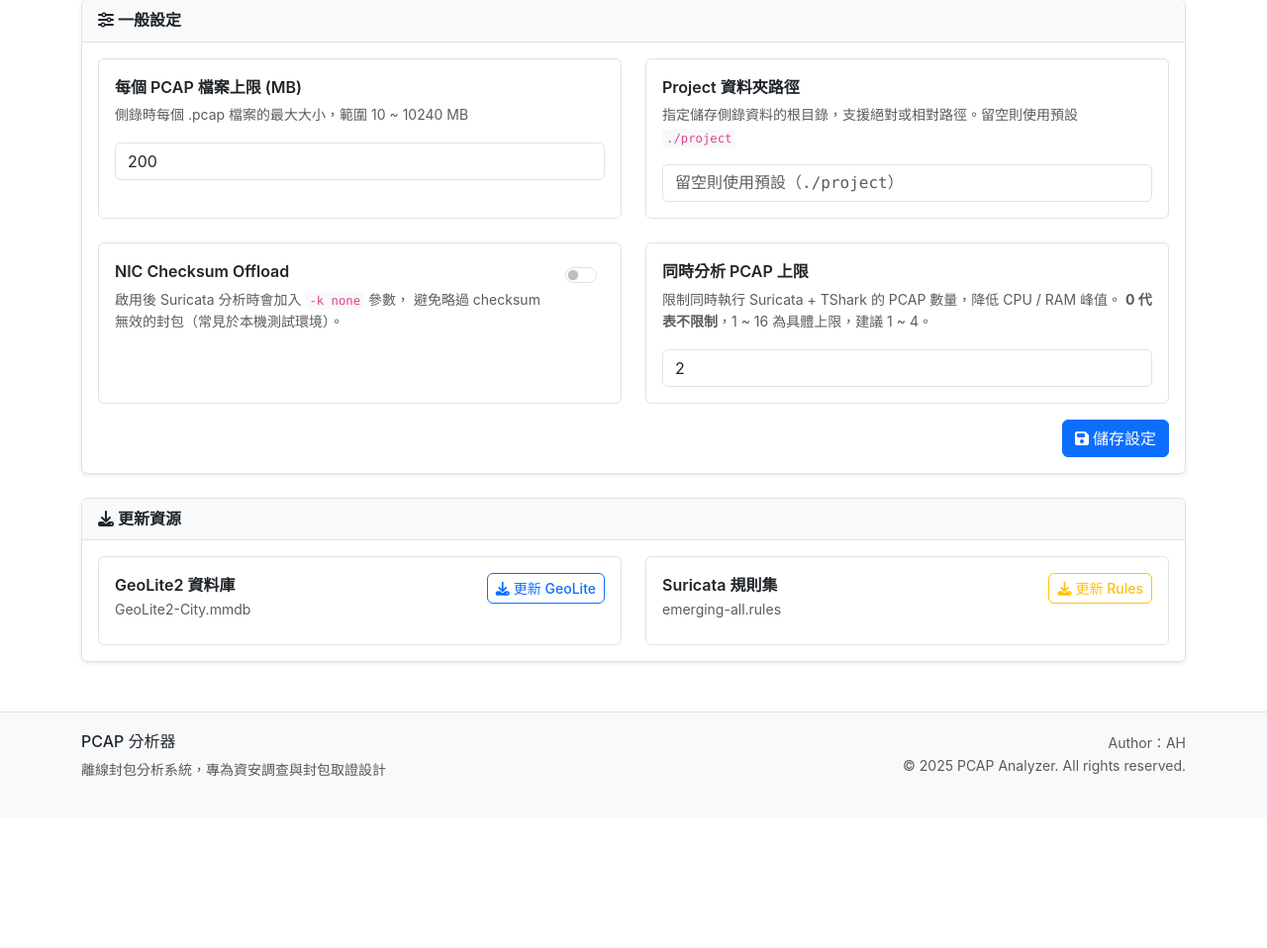
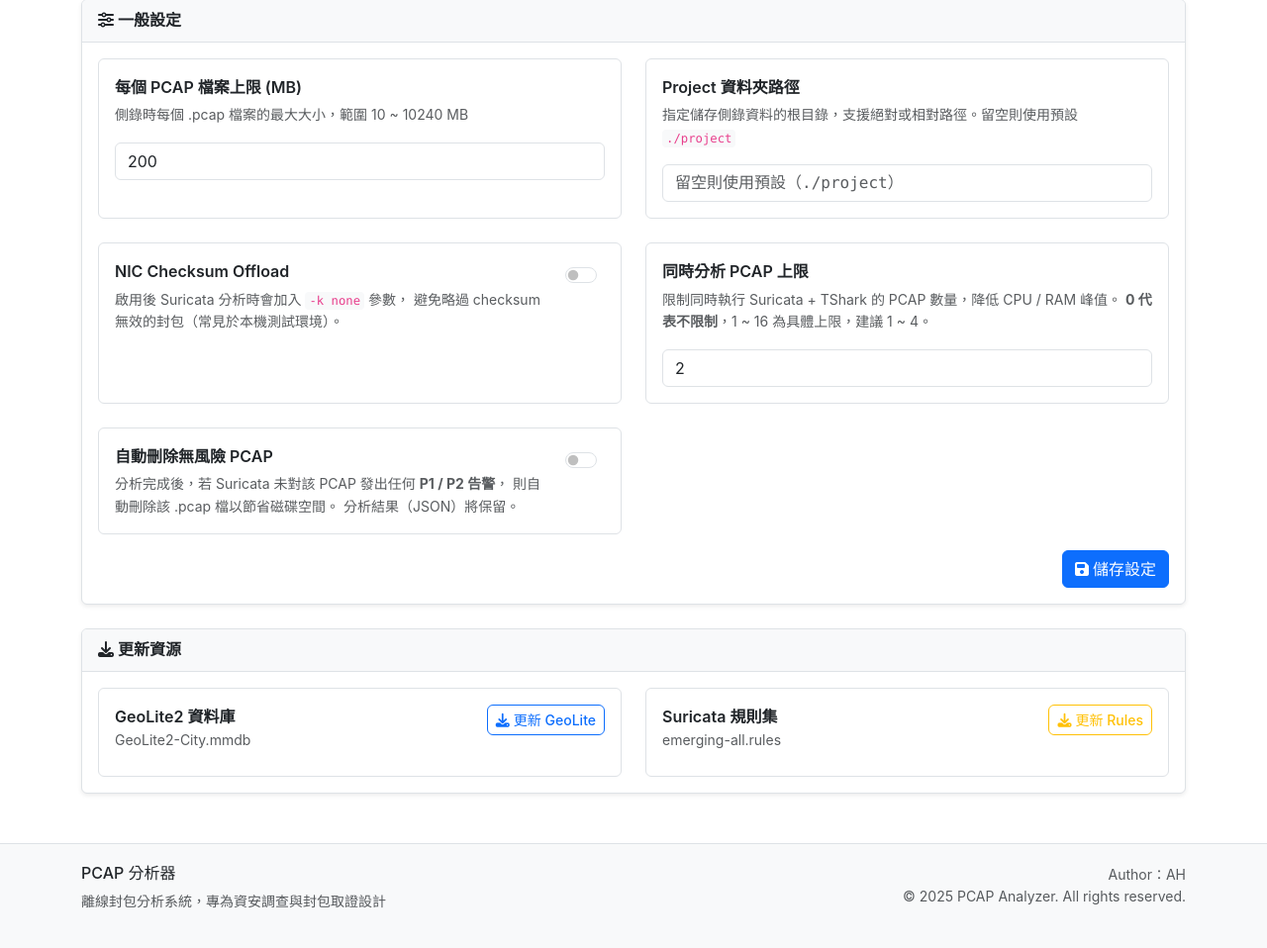
Before and after one commit to wolfheluo/NEW-PCAP-WEB, a Flask app: page /settings in a window 1280 px wide. Shown: the part 145-1103 px from the top of the page at 99% size. Before the commit the page ends 930 px from the top, so only its background shows below. Run offline with Flask 3, Linux system fonts and the light colour scheme; some libraries are stand-ins or nearby versions.

Commit message:
Add option to automatically delete safe PCAP files after analysis

```diff
--- a/main.py
+++ b/main.py
@@ -45,6 +45,7 @@ SETTING_FILE = "settings.json"
 PCAP_SPLIT_SIZE_KB = 204800  # 預設 200 MB
 CHECKSUM_OFFLOAD   = False   # NIC Checksum Offload，啟用則加 -k none
 MAX_CONCURRENT_ANALYSIS = 2  # 同時分析的 PCAP 上限（預設 2）
+DELETE_SAFE_PCAP      = False  # 分析後自動刪除無 P1/P2 告警的 PCAP
 
 os.makedirs(PROJECT_DIR, exist_ok=True)
 
@@ -74,6 +75,8 @@ if 'checksum_offload' in _cfg:
     CHECKSUM_OFFLOAD = bool(_cfg['checksum_offload'])
 if 'max_concurrent_analysis' in _cfg:
     MAX_CONCURRENT_ANALYSIS = max(0, int(_cfg['max_concurrent_analysis']))
+if 'delete_safe_pcap' in _cfg:
+    DELETE_SAFE_PCAP = bool(_cfg['delete_safe_pcap'])
 
 os.makedirs(PROJECT_DIR, exist_ok=True)
 
@@ -351,6 +354,21 @@ def _append_capture_log(project_name: str, msg: str, stage: str = ''):
         pass
 
 
+def _pcap_has_alerts(suricata_out_dir: str) -> bool:
+    """檢查單一 PCAP 的 Suricata fast.log 是否含有 P1/P2 告警（無告警 = 無風險）"""
+    fast_log = os.path.join(suricata_out_dir, 'fast.log')
+    if not os.path.exists(fast_log):
+        return False
+    try:
+        with open(fast_log, 'r', encoding='utf-8', errors='ignore') as f:
+            for line in f:
+                if '[**]' in line and ('Priority: 1' in line or 'Priority: 2' in line):
+                    return True
+    except Exception:
+        return True  # 讀取失敗時保守處理，不刪除
+    return False
+
+
 def _analyze_single_pcap(project_name, pcap_file, filter_ips):
     """對單一 PCAP 執行 Suricata + TShark 分析並推送進度"""
     project_dir = get_project_dir(project_name)
@@ -425,6 +443,16 @@ def _analyze_single_pcap_inner(project_name, pcap_file, filter_ips,
             'analyzed': analyzed, 'total': total_pcap,
         })
         _append_capture_log(project_name, f'完成分析 ({analyzed}/{total_pcap})：{fname}', 'done')
+
+        # 自動刪除無風險 PCAP（需設定啟用且 Suricata 無 P1/P2 告警）
+        if DELETE_SAFE_PCAP:
+            suricata_out_dir = os.path.join(project_dir, 'suricata', pcap_stem)
+            if not _pcap_has_alerts(suricata_out_dir):
+                try:
+                    os.remove(pcap_file)
+                    _append_capture_log(project_name, f'已刪除無風險 PCAP：{fname}', 'cleanup')
+                except Exception as _del_err:
+                    _append_capture_log(project_name, f'刪除無風險 PCAP 失敗：{_del_err}', 'error')
 
     except Exception as e:
         socketio.emit('analysis_error', {'project': project_name, 'error': str(e)})
@@ -1152,12 +1180,13 @@ def api_settings_get_config():
         'project_dir':            cfg.get('project_dir', ''),
         'checksum_offload':       cfg.get('checksum_offload', False),
         'max_concurrent_analysis': cfg.get('max_concurrent_analysis', MAX_CONCURRENT_ANALYSIS),
+        'delete_safe_pcap':       cfg.get('delete_safe_pcap', DELETE_SAFE_PCAP),
     })
 
 
 @app.route('/api/settings/config', methods=['POST'])
 def api_settings_save_config():
-    global PCAP_SPLIT_SIZE_KB, PROJECT_DIR, CHECKSUM_OFFLOAD, MAX_CONCURRENT_ANALYSIS, _analysis_semaphore
+    global PCAP_SPLIT_SIZE_KB, PROJECT_DIR, CHECKSUM_OFFLOAD, MAX_CONCURRENT_ANALYSIS, _analysis_semaphore, DELETE_SAFE_PCAP
     data = request.get_json(force=True)
     save = {}
 
@@ -1202,9 +1231,14 @@ def api_settings_save_config():
         except (ValueError, TypeError):
             pass
 
+    # 自動刪除無風險 PCAP
+    DELETE_SAFE_PCAP = bool(data.get('delete_safe_pcap', False))
+    save['delete_safe_pcap'] = DELETE_SAFE_PCAP
+
     _save_settings(save)
     return jsonify({'ok': True, 'pcap_split_mb': save['pcap_split_mb'], 'project_dir': PROJECT_DIR,
-                    'checksum_offload': CHECKSUM_OFFLOAD, 'max_concurrent_analysis': MAX_CONCURRENT_ANALYSIS})
+                    'checksum_offload': CHECKSUM_OFFLOAD, 'max_concurrent_analysis': MAX_CONCURRENT_ANALYSIS,
+                    'delete_safe_pcap': DELETE_SAFE_PCAP})
 
 
 @app.route('/api/settings/check')
--- a/templates/settings.html
+++ b/templates/settings.html
@@ -103,7 +103,25 @@
                            min="0" max="16" step="1" value="2">
                 </div>
             </div>
-
+            <!-- 自動刪除無風險 PCAP -->
+            <div class="col-md-6">
+                <div class="p-3 border rounded h-100">
+                    <div class="d-flex justify-content-between align-items-start">
+                        <div>
+                            <div class="fw-semibold mb-1">自動刪除無風險 PCAP</div>
+                            <div class="text-muted small">
+                                分析完成後，若 Suricata 未對該 PCAP 發出任何
+                                <strong>P1 / P2 告警</strong>，
+                                則自動刪除該 .pcap 檔以節省磁碟空間。
+                                分析結果（JSON）將保留。
+                            </div>
+                        </div>
+                        <div class="form-check form-switch ms-3 mt-1 flex-shrink-0">
+                            <input class="form-check-input" type="checkbox" id="input-delete-safe-pcap" role="switch">
+                        </div>
+                    </div>
+                </div>
+            </div>
         </div>
 
         <!-- 儲存按鈕 -->
@@ -187,9 +205,10 @@ fetch('/api/settings/config')
         }
         document.getElementById('input-project-dir').value = d.project_dir || '';
         document.getElementById('input-checksum-offload').checked = !!d.checksum_offload;
-        if (d.max_concurrent_analysis) {
+        if (d.max_concurrent_analysis !== undefined) {
             document.getElementById('input-max-concurrent').value = d.max_concurrent_analysis;
         }
+        document.getElementById('input-delete-safe-pcap').checked = !!d.delete_safe_pcap;
     });
 
 // ── 儲存設定 ──────────────────────────────────────
@@ -217,13 +236,14 @@ document.getElementById('btn-save-config').addEventListener('click', function ()
             project_dir:             projectDir,
             checksum_offload:        document.getElementById('input-checksum-offload').checked,
             max_concurrent_analysis: mca,
+            delete_safe_pcap:        document.getElementById('input-delete-safe-pcap').checked,
         })
     })
     .then(r => r.json())
     .then(d => {
         if (d.ok) {
             const dirMsg = d.project_dir ? `「${d.project_dir}」` : '預設路徑';
-            msgEl.textContent = `✔ 已儲存（${d.pcap_split_mb} MB，${dirMsg}，同時分析 ${ d.max_concurrent_analysis === 0 ? '不限制' : d.max_concurrent_analysis + ' 個' }）`;
+            msgEl.textContent = `✔ 已儲存（${d.pcap_split_mb} MB，${dirMsg}，同時分析 ${ d.max_concurrent_analysis === 0 ? '不限制' : d.max_concurrent_analysis + ' 個' }，無風險 PCAP ${ d.delete_safe_pcap ? '自動刪除' : '保留' }）`;
             msgEl.className = 'text-success fw-semibold small';
         } else {
             msgEl.textContent = '✘ ' + (d.error || '儲存失敗');
```
